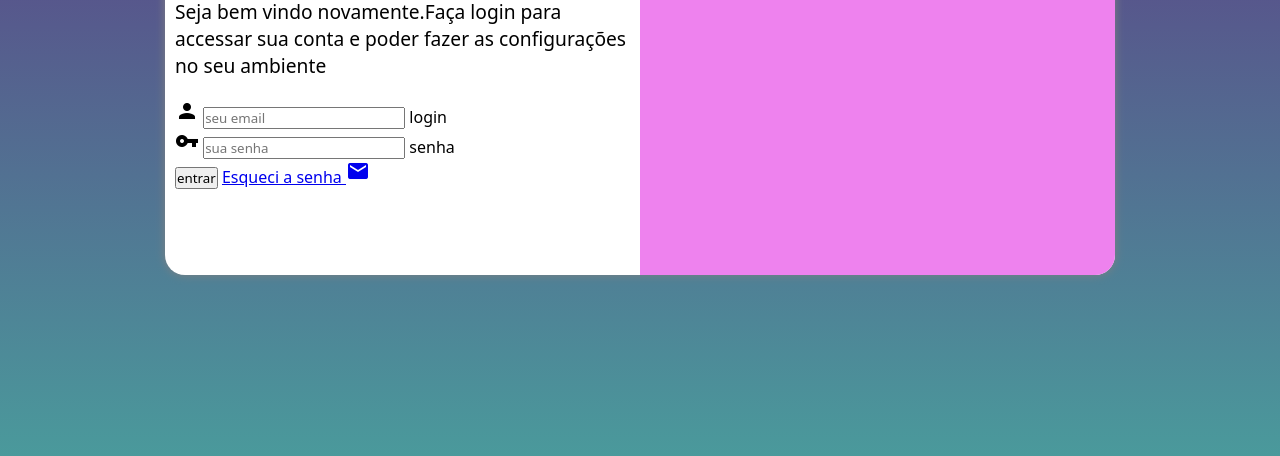
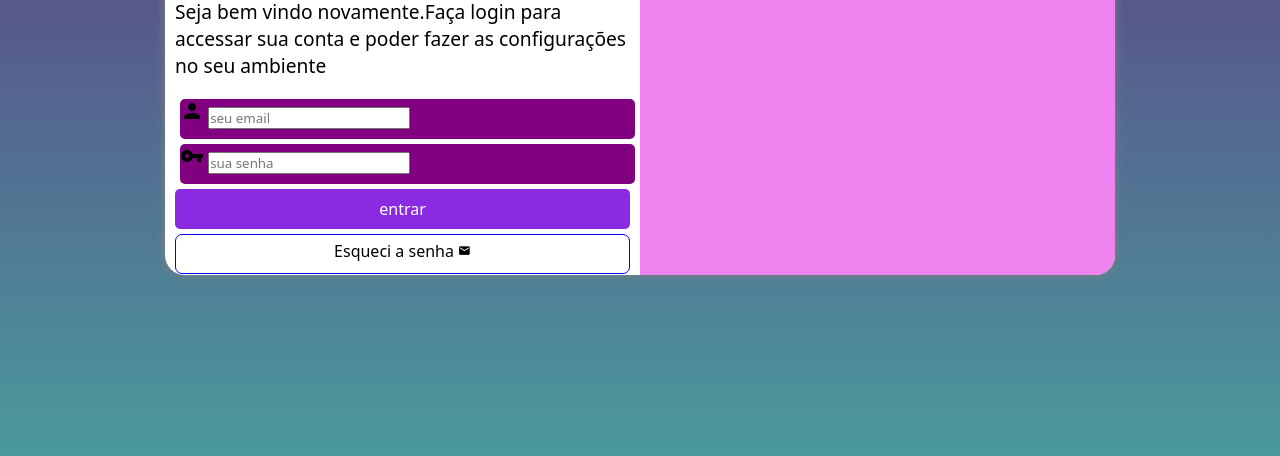
Before and after one commit to msahao/projeto-login-2, a plain HTML site: page index.html in a window 1280 px wide. Shown: the part 300-756 px from the top of the page. Drawn offline with Linux system fonts and the light colour scheme.

Commit message:
Atualizaçoes

```diff
--- a/Estilos/style.css
+++ b/Estilos/style.css
@@ -25,7 +25,7 @@ left: 50%;
 transform: translate(-50%, -50%);
 background-color: white;
 width: 250px;
-height:500px ;
+height:515px ;
 border-radius: 20px;
 overflow: hidden;
 box-shadow: 0px 0px 10px gray;
@@ -51,3 +51,55 @@ div#formulario > h1 {
     div#formulario > p{
      font-size: 0.8em;
     }
+    form > div.campo{
+    background-color: purple;
+    width: 100%;
+    height:40px;
+    border-radius: 5px;
+    margin: 5px 5px;
+
+    }
+    div.campo > label {
+
+     display: none;
+    }
+
+    form > input[type=submit]{
+display:block;
+font-size: 1em;
+width:100% ;
+height: 40px;
+background-color:blueviolet;
+color: white;
+border: none;
+border-radius: 5px;
+cursor:pointer ;
+
+    }
+    form > input[type=submit]:hover{
+background-color:navy;
+
+    }
+
+    form > a.botao{
+   display: block;
+   text-align: center;
+   font-size: 1em;
+   padding-top: 5px;
+   margin-top: 5px;
+   width:100% ;
+   height: 40px;
+   background-color: white;
+   border:1px solid blue ;
+   border-radius: 7px;
+   text-decoration: none;
+   color: black;
+}
+form > a.botao >i {
+
+   font-size:0.8em ;
+}
+form > a.botao:hover{
+background-color: blue;
+
+}
--- a/index.html
+++ b/index.html
@@ -25,24 +25,18 @@
             <i class="material-icons">person</i>
             <input type="email" name="login" id="ilogin" placeholder="seu email" autocomplete="email" required maxlength="30"    >
         <label for="ilogin">login</label>
-          </div class="campo">
+          </div>
+          <div class="campo">
           <i class="material-icons">vpn_key</i>
           <input type="password" name="senha" id="isenha" placeholder="sua senha" autocomplete="current-password" required minlength="8"  maxlength="30">
            <label for="isenha">senha</label>
-          <div>
-
+          </div>
             <input type="submit" value="entrar">
-            <a href="esqueci.html">Esqueci a senha <i class="material-icons">mail</i>  </a>
-
-          </div>
-
-
-
-
+            <a href="esqueci.html" class="botao">Esqueci a senha <i class="material-icons">mail</i>  </a>
 
         </form>
 
-        </div>
+      </div>
     </section>
 
   </main>
```
